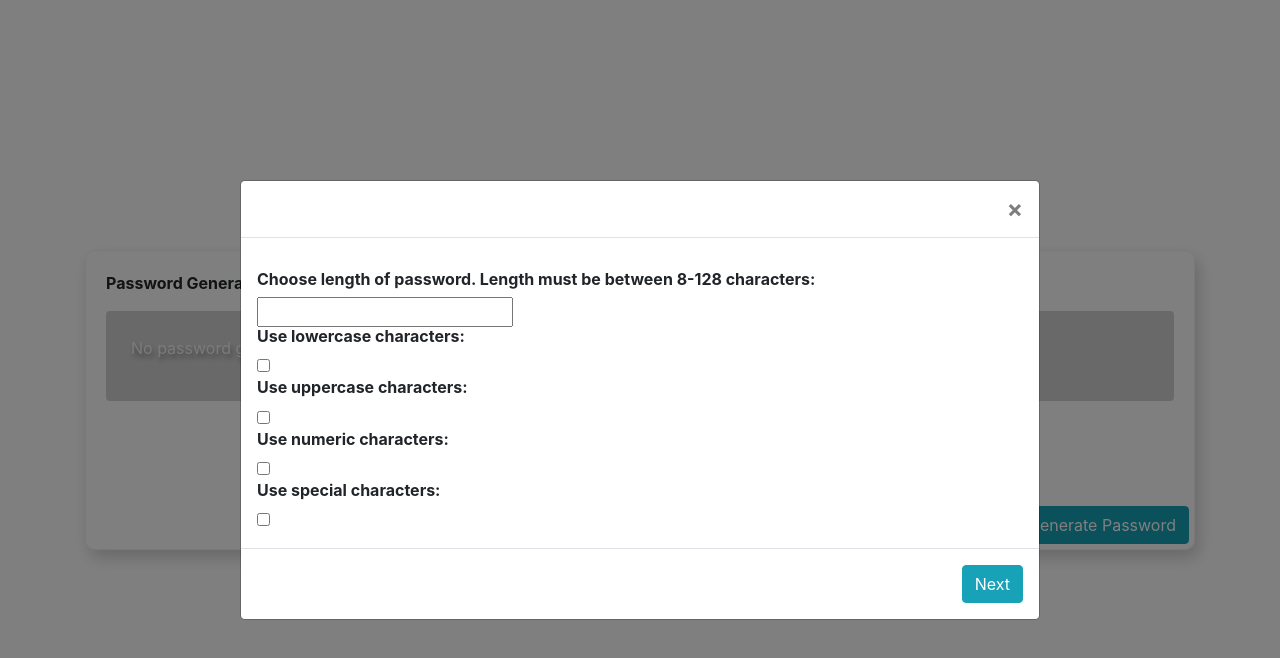
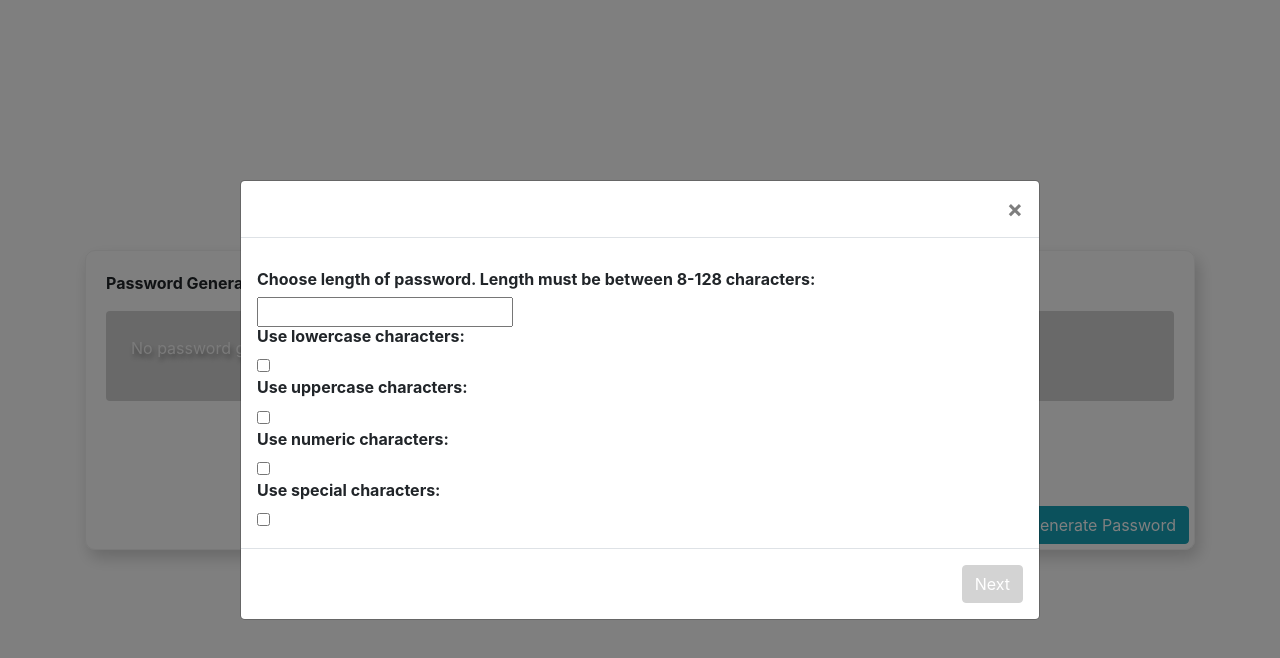
Before and after one commit to andrewvenson/Password_Generator, a React (Create React App) app: page / in a window 1280 px wide. Both pictures are taken after a click on the button "Generate Password". Shown: the top 658 px of the page. Built offline with nearby package versions, Linux system fonts and the light colour scheme.

Commit message:
button 'disabled' depending on unmet criteria

```diff
--- a/src/Components/Prompt.js
+++ b/src/Components/Prompt.js
@@ -33,8 +33,8 @@ const Prompt = (props) => {
   return (
     <div>
       {/* validation messages display if criteria not met on generate click */}
-      <p>{props.lenValidation}</p>
-      <p>{props.charValidation}</p>
+      <p style={{ color: "red", fontWeight: "bold" }}>{props.lenValidation}</p>
+      <p style={{ color: "red", fontWeight: "bold" }}>{props.charValidation}</p>
 
       {prompts.map((prompt, index) => (
         <React.Fragment>
--- a/src/Components/PromptModal.js
+++ b/src/Components/PromptModal.js
@@ -6,6 +6,7 @@ const PromptModal = (props) => {
   const [validation, setValidationState] = useState({
     lengthValidation: "",
     characterValidation: "",
+    active: false,
   });
 
   let pwLength = props.promptstate["length"];
@@ -183,6 +184,11 @@ const PromptModal = (props) => {
       </Modal.Body>
       <Modal.Footer>
         <Button
+          style={
+            !validation["active"]
+              ? { backgroundColor: "lightgray", borderColor: "lightgray" }
+              : { backgroundColor: "#17A2B8", borderColor: "#17A2B8" }
+          }
           variant="info"
           // call validation on generate click each time
           onClick={() => {
```
